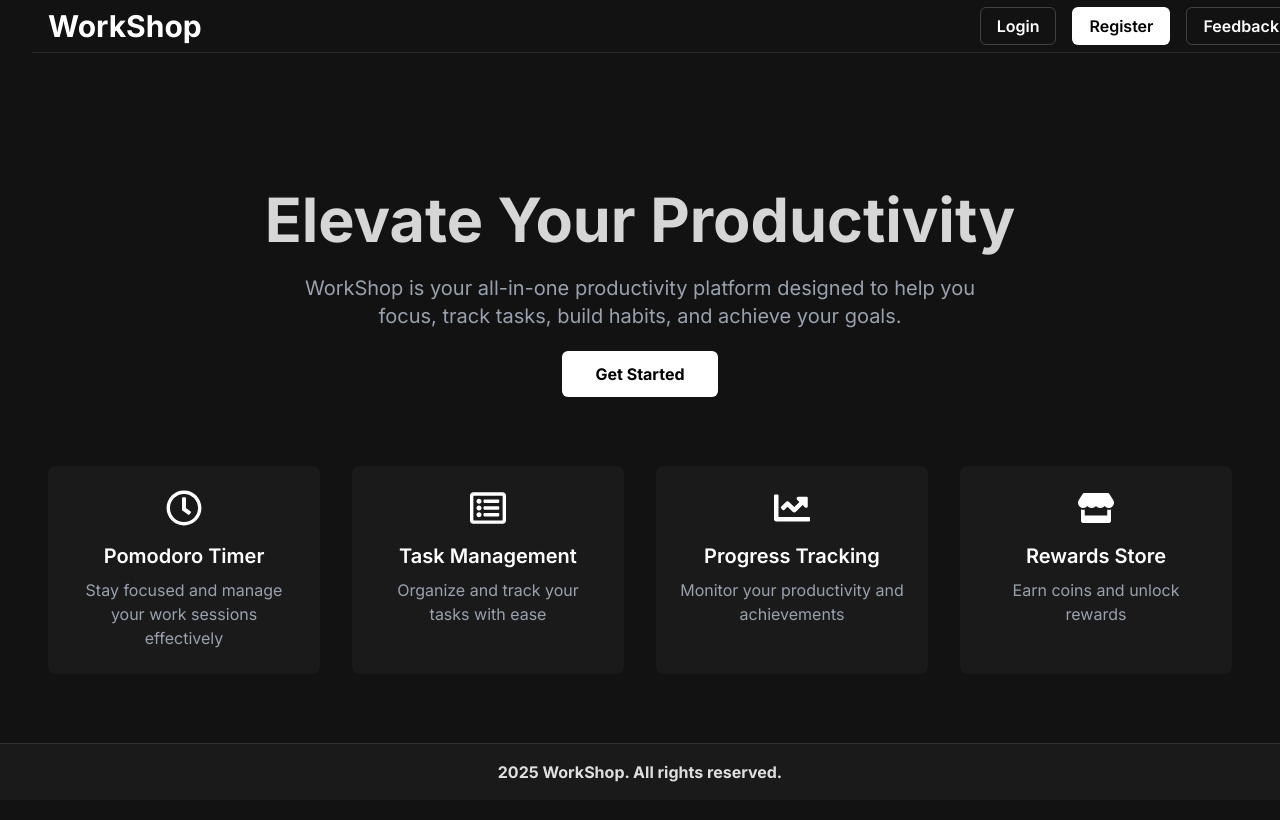
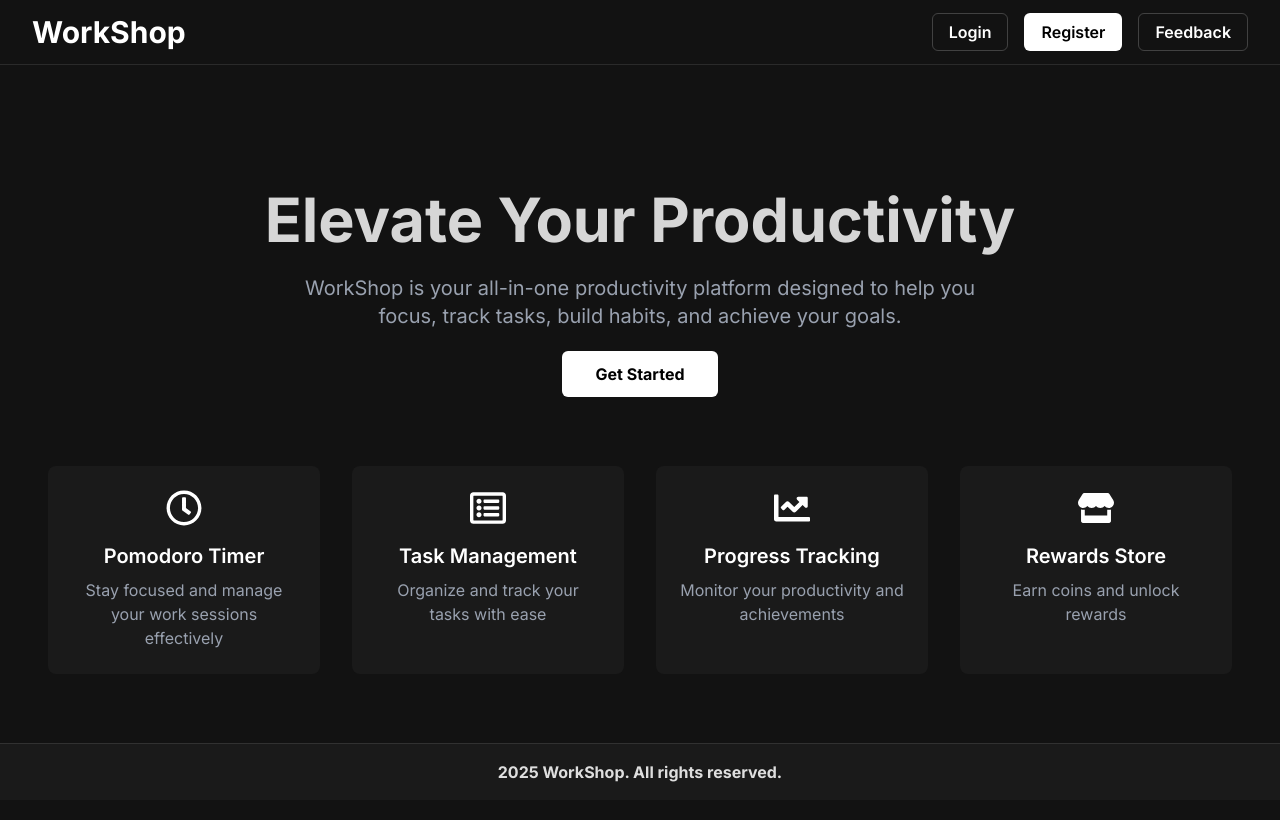
Before and after one commit to TheAyanfeoluwa/TheWorkshop, a React (Vite) app in the folder frontend/: page / in a window 1280 px wide. Shown: the top 820 px of the page. Built offline with nearby package versions, Linux system fonts and the light colour scheme.

Commit message:
navbar-ui fix

```diff
--- a/frontend/src/components/Navbar.jsx
+++ b/frontend/src/components/Navbar.jsx
@@ -36,27 +36,31 @@ const Navbar = () => {
     setIsLoggedIn(false); // Update local state
     navigate('/login'); // Redirect to login page
   };
+  const motionProps = {
+    whileHover: { scale: 1.05 },
+    transition: { type: 'spring', stiffness: 400, damping: 10 },
+  };
 
   // The conditional rendering now uses the 'isLoggedIn' state
   return (
-    <nav className="w-full py-2 border-b border-white/10 bg-[#121212] fixed top-0 z-50">
-      <div className="container mx-auto flex justify-between items-center px-4">
-        <motion.div
-          whileHover={{ scale: 1.05 }}
-          transition={{ type: "spring", stiffness: 400, damping: 10 }}
-          className="flex-shrink-0"
-        >
-          {/* WorkShop logo link depends on login status */}
+    <div className="w-full fixed top-0 left-0 z-50 bg-[#121212] border-b border-white/10">
+      <div className="max-w-7xl mx-auto px-4 sm:px-6 lg:px-8">
+        <nav className="flex items-center justify-between h-16">
+          <motion.div {...motionProps}>
+          {/* changed to display dashboard or workshop depending on login status */}
           <Link to={isLoggedIn ? '/dashboard' : '/'} className="text-3xl font-bold">
-            WorkShop
+            {isLoggedIn ? 'Dashboard' : 'WorkShop'}
           </Link>
         </motion.div>
 
         {isLoggedIn ? ( // Use isLoggedIn here
           <div className="flex items-center gap-2 sm:gap-4">
             <motion.button
-              whileHover={{ scale: 1.05 }}
-              transition={{ type: "spring", stiffness: 400, damping: 10 }}
+
+            // onClick={() => navigate('/profile')}
+            // profile page is still under construction and is really buggy
+
+            {...motionProps}
               className="flex items-center gap-2 px-3 sm:px-4 py-2 text-sm sm:text-base text-white border border-white/20 rounded-md hover:bg-white/5"
             >
               <FaUser />
@@ -64,8 +68,7 @@ const Navbar = () => {
             </motion.button>
             <motion.button
               onClick={handleLogout} // ADD: onClick handler
-              whileHover={{ scale: 1.05 }}
-              transition={{ type: "spring", stiffness: 400, damping: 10 }}
+              {...motionProps}
               className="flex items-center gap-2 px-3 sm:px-4 py-2 text-sm sm:text-base font-semibold border border-white/20 rounded-md hover:bg-white/5"
             >
               <FaSignOutAlt />
@@ -78,10 +81,7 @@ const Navbar = () => {
           </div>
         ) : ( // If not logged in
           <div className="flex items-center gap-2 sm:gap-4">
-            <motion.div
-              whileHover={{ scale: 1.05 }}
-              transition={{ type: "spring", stiffness: 400, damping: 10 }}
-            >
+            <motion.div {...motionProps}>
               <Link
                 to="/login"
                 className="px-3 sm:px-4 py-2 text-sm sm:text-base font-semibold border border-white/20 rounded-md hover:bg-white/5"
@@ -90,10 +90,7 @@ const Navbar = () => {
               </Link>
             </motion.div>
 
-            <motion.div
-              whileHover={{ scale: 1.05 }}
-              transition={{ type: "spring", stiffness: 400, damping: 10 }}
-            >
+            <motion.div {...motionProps}>
               <Link
                 to="/register"
                 className="px-3 sm:px-4 py-2 text-sm sm:text-base font-semibold bg-white text-black border border-transparent rounded-md hover:bg-gray-200"
@@ -103,18 +100,16 @@ const Navbar = () => {
             </motion.div>
 
             {/* Keeping Feedback link under unauthenticated for now, consistent with original */}
-            <motion.div
-              whileHover={{ scale: 1.05 }}
-              transition={{ type: "spring", stiffness: 400, damping: 10 }}
-            >
+            <motion.div {...motionProps}>
               <Link to="/feedback" className="px-3 sm:px-4 py-2 text-sm sm:text-base font-semibold border border-white/20 rounded-md hover:bg-white/5">
                 Feedback
               </Link>
             </motion.div>
           </div>
         )}
+        </nav>
       </div>
-    </nav>
+    </div>
   )
 }
 
```
